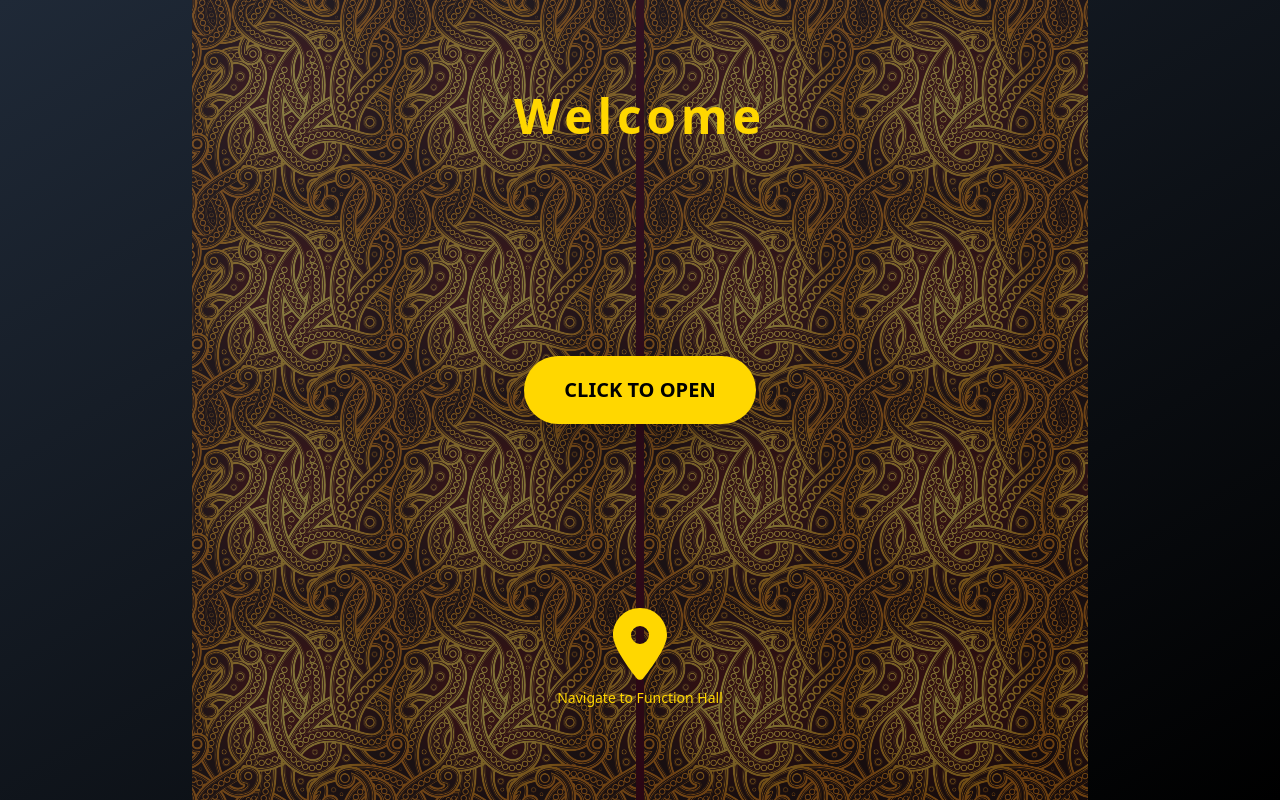
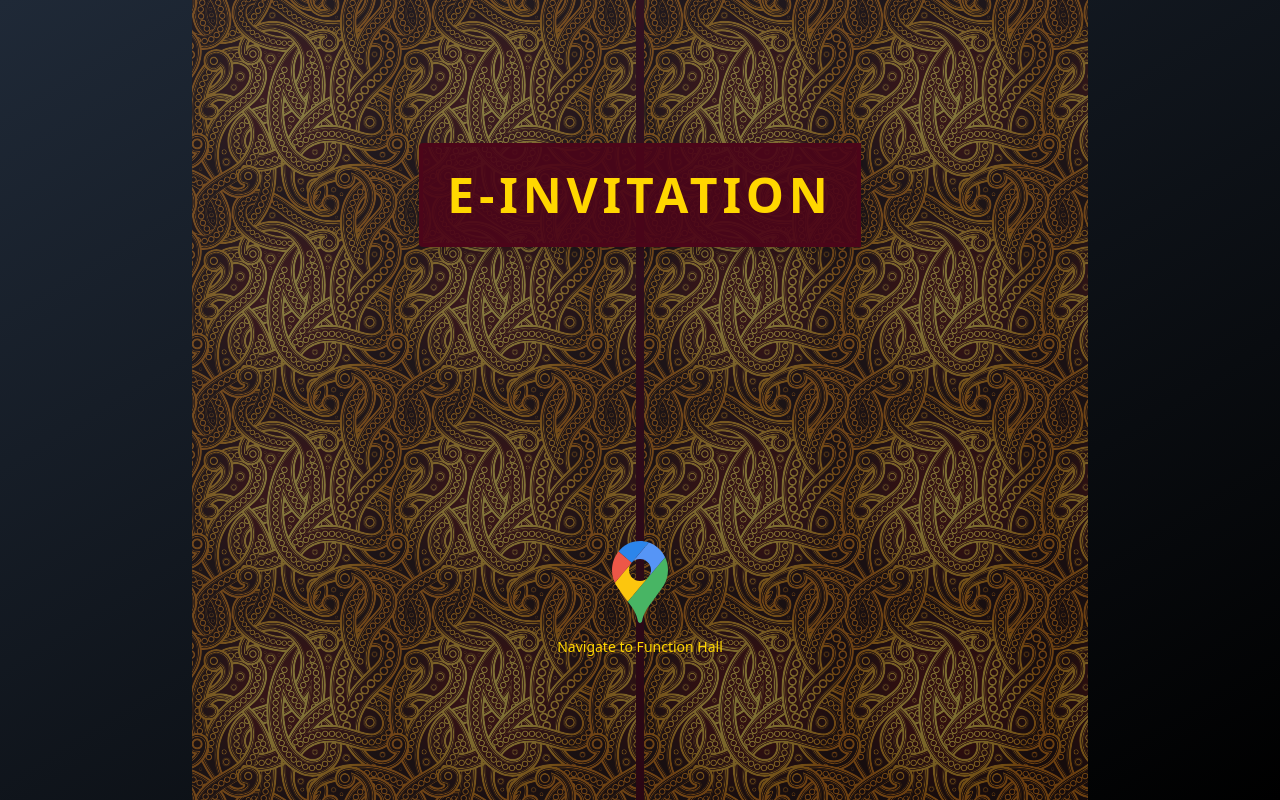
Before and after one commit to SunilYtla/invitation, a React (Vite) app: page / in a window 1280 px wide. Built offline with nearby package versions, Linux system fonts and the light colour scheme.

Commit message:
Update HeroSection.jsx

```diff
--- a/src/components/HeroSection.jsx
+++ b/src/components/HeroSection.jsx
@@ -70,16 +70,21 @@ const HeroSection = () => {
 
         {/* Landing Content */}
         {!isOpen && (
-          <div className="relative z-10 flex flex-col items-center justify-around h-full text-center">
-            <h1 className="text-5xl font-bold text-gold mb-8 tracking-widest">
-              Welcome
-            </h1>
-            <button
+          <div
+            onClick={handleClick}
+            className="relative z-10 flex flex-col items-center justify-around h-full text-center"
+          >
+            <div className="bg-rose-950 bg-opacity-90 rounded-s p-6 border-4 border-rose-950 shadow-lg">
+              <h1 className="text-5xl font-bold text-gold tracking-widest">
+                E-INVITATION
+              </h1>
+            </div>
+            {/* <button
               className="px-10 py-5 bg-gold text-xl font-semibold rounded-full shadow-2xl hover:scale-105 hover:bg-yellow-600 transition duration-300 ease-in-out"
               onClick={handleClick}
             >
               CLICK TO OPEN
-            </button>
+            </button> */}
             <div className="flex flex-col items-center space-y-2">
               <a
                 onClick={() =>
@@ -91,8 +96,30 @@ const HeroSection = () => {
                 href="#"
                 className="text-gold "
               >
-                <FontAwesomeIcon icon={faMapMarkerAlt} className="text-7xl" />
+                <svg viewBox="0 0 48 48" width="96px" height="96px">
+                  <path
+                    fill="#48b564"
+                    d="M35.76,26.36h0.01c0,0-3.77,5.53-6.94,9.64c-2.74,3.55-3.54,6.59-3.77,8.06	C24.97,44.6,24.53,45,24,45s-0.97-0.4-1.06-0.94c-0.23-1.47-1.03-4.51-3.77-8.06c-0.42-0.55-0.85-1.12-1.28-1.7L28.24,22l8.33-9.88	C37.49,14.05,38,16.21,38,18.5C38,21.4,37.17,24.09,35.76,26.36z"
+                  />
+                  <path
+                    fill="#fcc60e"
+                    d="M28.24,22L17.89,34.3c-2.82-3.78-5.66-7.94-5.66-7.94h0.01c-0.3-0.48-0.57-0.97-0.8-1.48L19.76,15	c-0.79,0.95-1.26,2.17-1.26,3.5c0,3.04,2.46,5.5,5.5,5.5C25.71,24,27.24,23.22,28.24,22z"
+                  />
+                  <path
+                    fill="#2c85eb"
+                    d="M28.4,4.74l-8.57,10.18L13.27,9.2C15.83,6.02,19.69,4,24,4C25.54,4,27.02,4.26,28.4,4.74z"
+                  />
+                  <path
+                    fill="#ed5748"
+                    d="M19.83,14.92L19.76,15l-8.32,9.88C10.52,22.95,10,20.79,10,18.5c0-3.54,1.23-6.79,3.27-9.3	L19.83,14.92z"
+                  />
+                  <path
+                    fill="#5695f6"
+                    d="M28.24,22c0.79-0.95,1.26-2.17,1.26-3.5c0-3.04-2.46-5.5-5.5-5.5c-1.71,0-3.24,0.78-4.24,2L28.4,4.74	c3.59,1.22,6.53,3.91,8.17,7.38L28.24,22z"
+                  />
+                </svg>
               </a>
+
               <span className="text-gold text-sm">
                 Navigate to Function Hall
               </span>
```
